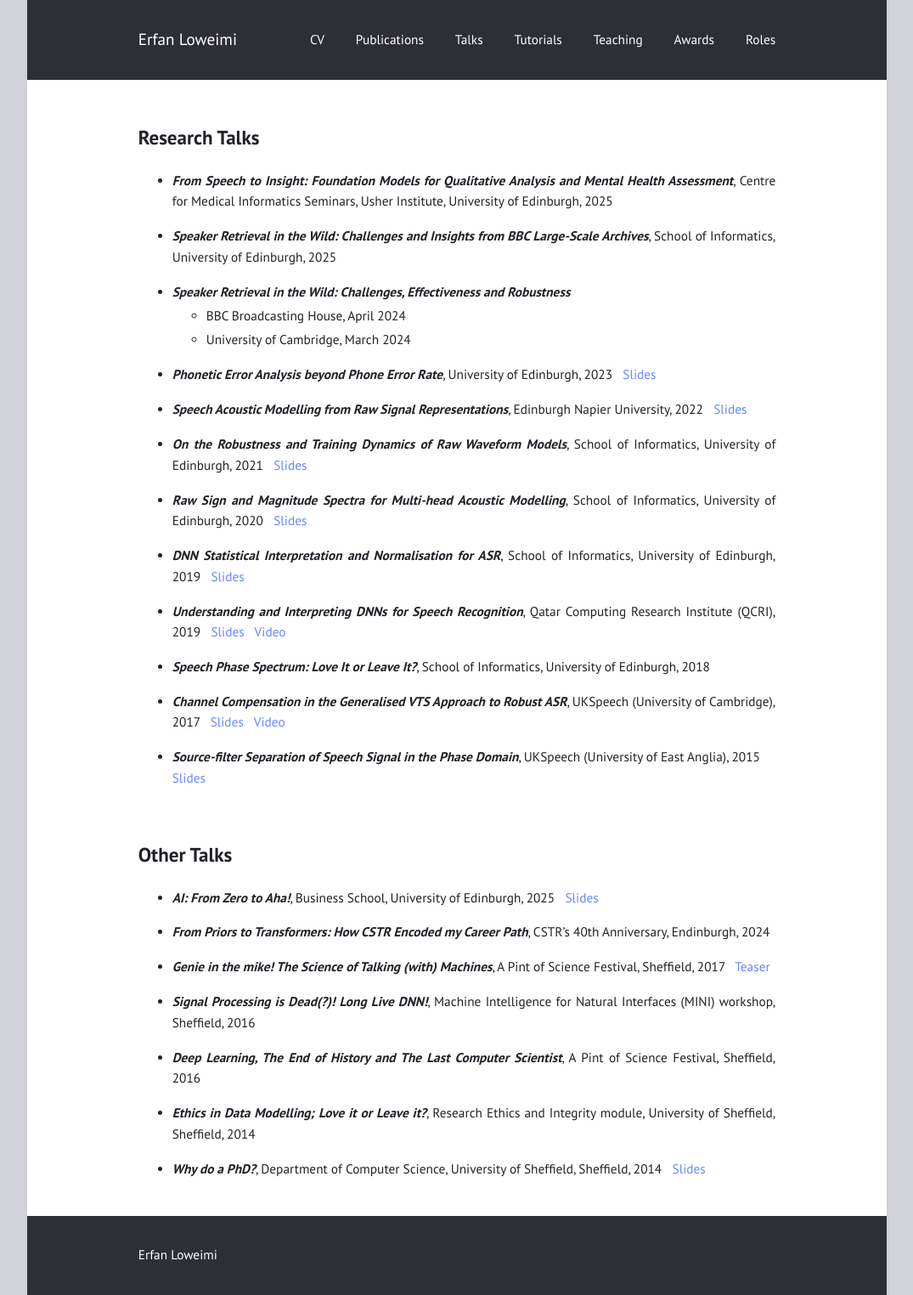
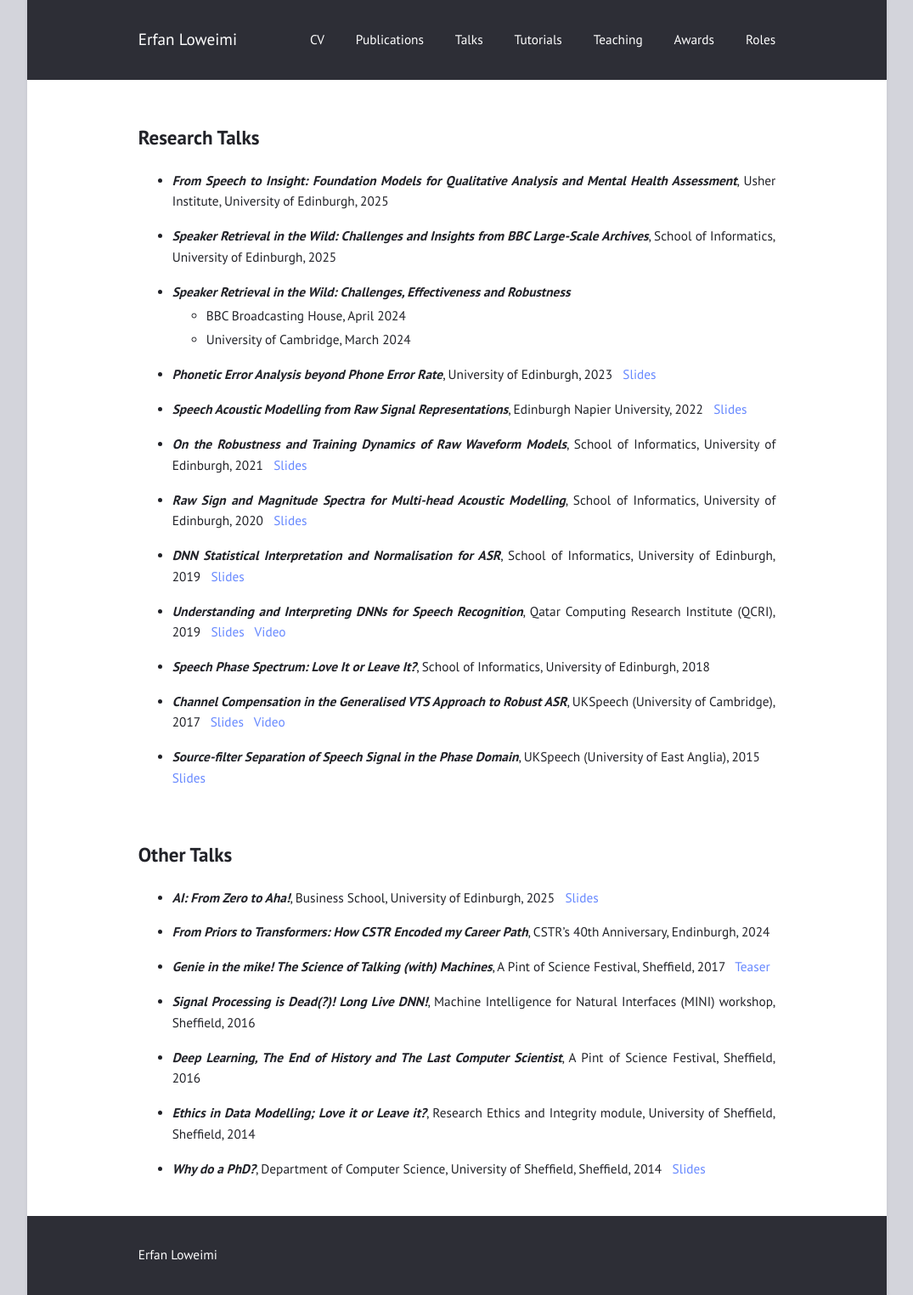
Before and after one commit to eloweimi/eloweimi.github.io, a Jekyll site: the page built from talks.md, in a window 1280 px wide. Shown: the whole page at 85% size, without its empty margins (102-1177 px from the left). Built offline with Jekyll 4.4.1, drawn with Linux system fonts in a browser that asks for light colours.

Commit message:
Update talks.md

```diff
--- a/talks.md
+++ b/talks.md
@@ -6,7 +6,7 @@
 
 ## Research Talks ##
 
-  * ***From Speech to Insight: Foundation Models for Qualitative Analysis and Mental Health Assessment***, Centre for Medical Informatics Seminars, Usher Institute, University of Edinburgh, 2025
+  * ***From Speech to Insight: Foundation Models for Qualitative Analysis and Mental Health Assessment***, Usher Institute, University of Edinburgh, 2025
 
   * ***Speaker Retrieval in the Wild: Challenges and Insights from BBC Large-Scale Archives***, School of Informatics, University of Edinburgh, 2025
 
```
